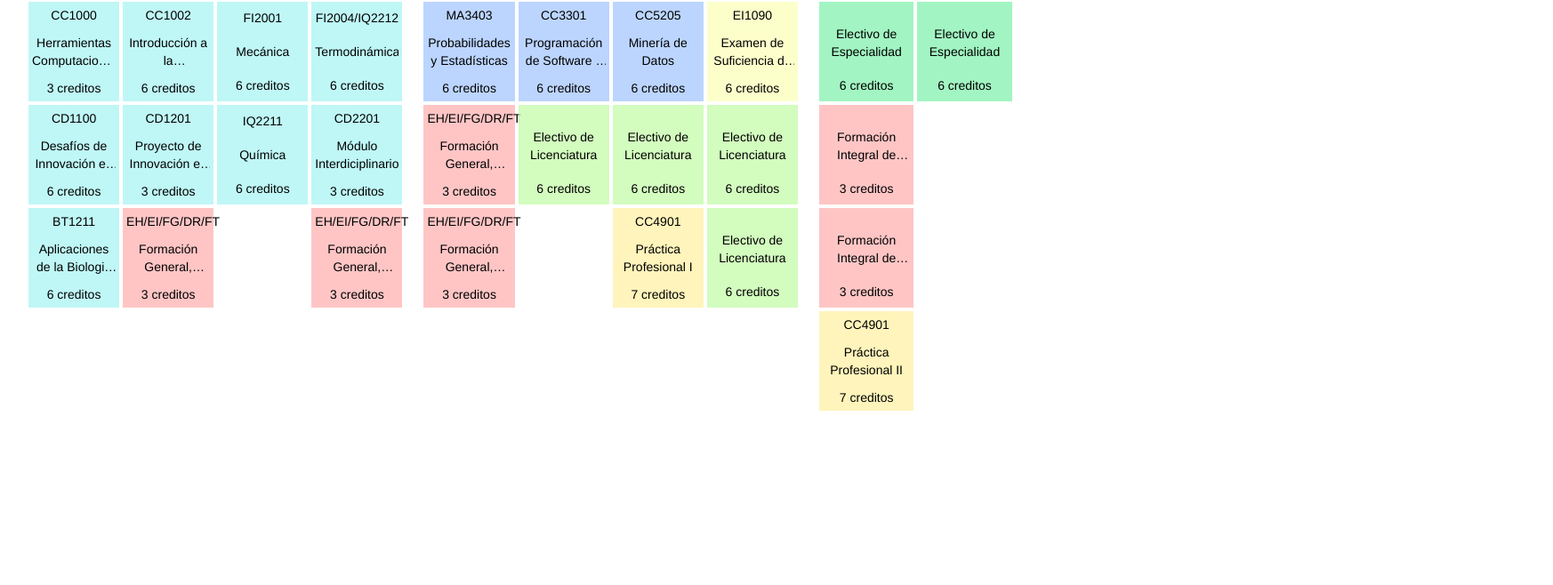
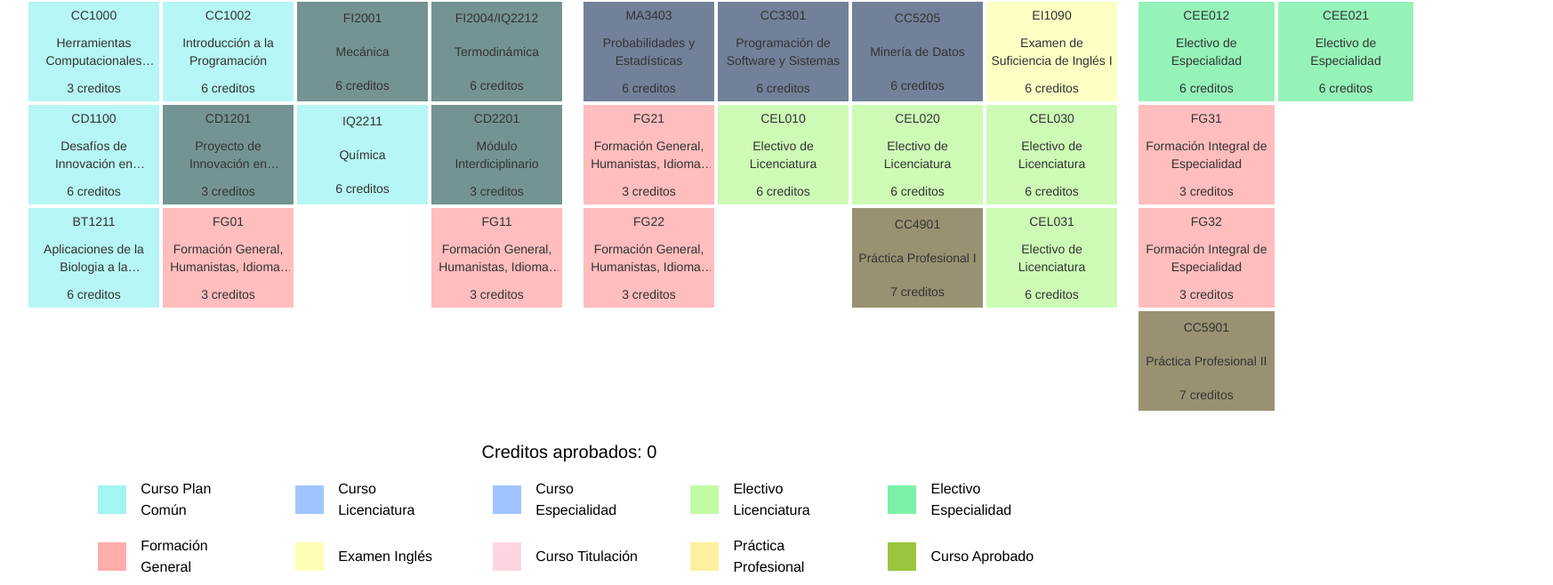
Before and after one commit to MikaGaete/MallaInteractivaICC, a React (Vite) app: page / in a window 1280 px wide. Shown: the part 534-1192 px from the top of the page at 89% size, 1746 px wide, since content can reach past the window. Before the commit the page ends 1028 px from the top, so only its background shows below. Built offline with nearby package versions, Linux system fonts and the light colour scheme; a web font is replaced by a local one.

Commit message:
Vanish Mode Version

```diff
--- /dev/null
+++ b/src/Components/ColorCard.jsx
@@ -0,0 +1,11 @@
+// eslint-disable-next-line react/prop-types
+export const ColorCard = ({type, full}) => {
+    return (
+        <div key={type} className={'w-full flex gap-2 justify-center items-center'}>
+            <div className={'w-[25%] flex justify-end'}>
+                <div className={`w-8 h-8 bg-${type}`}></div>
+            </div>
+            <p className={'w-[75%] text-start px-2'}>{full}</p>
+        </div>
+    )
+}
--- /dev/null
+++ b/src/Components/CourseCard.jsx
@@ -0,0 +1,35 @@
+import {useDispatch, useSelector} from "react-redux";
+import {useEffect, useState} from "react";
+import {updateApprovedCourses} from "../store/slices/dataSlice.js";
+
+// eslint-disable-next-line react/prop-types
+export const CourseCard = ({details}) => {
+    const {ApprovedCourses} = useSelector(state => state.data);
+    const dispatch = useDispatch();
+    const [unlocked, setUnlocked] = useState(false);
+    const [approved, setApproved] = useState(false);
+
+    const handleClick = (event) => {
+        if (!unlocked) return;
+        event.preventDefault();
+        dispatch(updateApprovedCourses({code: details[1], credits: details[2]}));
+        setApproved(!approved);
+    }
+
+    const checkUnlocked = (approvedCourses, preRequisites) => preRequisites.every(v => approvedCourses.includes(v));
+
+    useEffect(() => {
+        if (checkUnlocked(ApprovedCourses, details[4])) {
+            setUnlocked(true);
+        }
+        else setUnlocked(false);
+    }, [ApprovedCourses]);
+
+    return (
+        <div onClick={handleClick} className={`w-full h-28 flex flex-col justify-around text-sm text-center gap-0.5 px-1 opacity-80 ${unlocked ? 'hover:cursor-pointer brightness-100' : 'hover:cursor-default brightness-50' }  ${details[3] === 'PC' && !approved ? `bg-PC` : null} ${details[3] === 'ElecEsp' && !approved ? `bg-ElecEsp` : null} ${details[3] === 'Esp' && !approved ? `bg-Esp` : null} ${details[3] === 'ElecLic' && !approved ? `bg-ElecLic` : null} ${details[3] === 'Lic' && !approved ? `bg-Lic` : null} ${details[3] === 'FG' && !approved ? `bg-FG` : null} ${details[3] === 'IN' && !approved ? `bg-IN` : null} ${details[3] === 'TI' && !approved ? `bg-TI` : null} ${details[3] === 'PF' && !approved ? `bg-PF` : null} ${approved ? `bg-AP` : null} `} >
+            <div>{details[1]}</div>
+            <div className={'line-clamp-2'}>{details[0]}</div>
+            <div>{details[2]} creditos</div>
+        </div>
+    );
+}
--- a/src/FirstTimeSetUp.jsx
+++ b/src/Components/FirstTimeSetUp.jsx
@@ -1,6 +1,6 @@
 import {useDispatch} from "react-redux";
-import data from './data.json';
-import {updateCommonPlan, updateDegree, updateSpecialty} from "./store/slices/dataSlice.js";
+import data from '../Data/data.json';
+import {updateCommonPlan, updateDegree, updateSpecialty} from "../store/slices/dataSlice.js";
 import {useEffect} from "react";
 
 export const FirstTimeSetUp = () => {
@@ -15,7 +15,7 @@ export const FirstTimeSetUp = () => {
             else if (data[semesters[i]][0][3] === 'Lic') {
                 dispatch(updateDegree(data[semesters[i]]));
             }
-            else if (data[semesters[i]][0][3] === 'Esp') {
+            else if (data[semesters[i]][0][3] === 'Esp' || data[semesters[i]][0][3] === 'ElecEsp') {
                 dispatch(updateSpecialty(data[semesters[i]]));
             }
         }
--- a/src/CourseCard.jsx
+++ /dev/null
@@ -1,11 +0,0 @@
-// eslint-disable-next-line react/prop-types
-export const CourseCard = ({details}) => {
-
-    return (
-        <div className={`w-full h-28 flex flex-col justify-around text-sm text-center gap-0.5 px-1 bg-opacity-70 ${details[3] === 'PC' ? `bg-PC` : null} ${details[3] === 'ElecEsp' ? `bg-ElecEsp` : null} ${details[3] === 'Esp' ? `bg-Esp` : null} ${details[3] === 'ElecLic' ? `bg-ElecLic` : null} ${details[3] === 'Lic' ? `bg-Lic` : null} ${details[3] === 'FI' ? `bg-FI` : null} ${details[3] === 'IN' ? `bg-IN` : null} ${details[3] === 'TI' ? `bg-TI` : null} ${details[3] === 'PF' ? `bg-PF` : null} `} >
-            <div>{details[1]}</div>
-            <div className={'line-clamp-2'}>{details[0]}</div>
-            <div>{details[2]} creditos</div>
-        </div>
-    );
-}
--- /dev/null
+++ b/src/Data/colorData.json
@@ -0,0 +1,42 @@
+{
+  "PC": {
+    "color": "#A4F4F2",
+    "full": "Curso Plan Común"
+  },
+  "Lic": {
+    "color": "#A0C4FF",
+    "full": "Curso Licenciatura"
+  },
+  "Esp": {
+    "color": "#A0C4FF",
+    "full": "Curso Especialidad"
+  },
+  "ElecLic": {
+    "color": "#C1FBA4",
+    "full": "Electivo Licenciatura"
+  },
+  "ElecEsp": {
+    "color": "#7BF1A8",
+    "full": "Electivo Especialidad"
+  },
+  "FG": {
+    "color": "#FFADAD",
+    "full": "Formación General"
+  },
+  "IN": {
+    "color": "#FDFFB6",
+    "full": "Examen Inglés"
+  },
+  "TI": {
+    "color": "#FFD6E0",
+    "full": "Curso Titulación"
+  },
+  "PF": {
+    "color": "#FFEF9F",
+    "full": "Práctica Profesional"
+  },
+  "AP": {
+    "color": "#9BC53D",
+    "full": "Curso Aprobado"
+  }
+}
--- a/src/data.json
+++ b/src/Data/data.json
@@ -13,7 +13,7 @@
     ["Introducción a la Física Moderna", "FI1100", 6, "PC", ["FI1000", "MA1001", "MA1101"], "A"],
     ["Introducción a la Programación", "CC1002", 6, "PC", [], "A"],
     ["Proyecto de Innovación en Ingeniería y Ciencias", "CD1201", 3, "PC", ["CD1100"], "A"],
-    ["Formación General, Humanistas, Idiomas y Deportes", "EH/EI/FG/DR/FT", 3, "FI", [], "A"]
+    ["Formación General, Humanistas, Idiomas y Deportes", "FG01", 3, "FG", [], "A"]
   ],
   "s3": [
     ["Cálculo en Varias Variables", "MA2001", 6, "PC", ["MA1002", "MA1102"], "A"],
@@ -28,56 +28,56 @@
     ["Electromagnetismo", "FI2002", 6, "PC", ["MA2001", "MA2601", "FI2003"], "A"],
     ["Termodinámica", "FI2004/IQ2212", 6, "PC", ["IQ2211", "FI2001", "MA2001"], "A"],
     ["Módulo Interdiciplinario", "CD2201", 3, "PC", ["CD1201"], "A"],
-    ["Formación General, Humanistas, Idiomas y Deportes", "EH/EI/FG/DR/FT", 3, "FI", [], "A"]
+    ["Formación General, Humanistas, Idiomas y Deportes", "FG11", 3, "FG", [], "A"]
   ],
   "s5": [
     ["Algoritmos y Estructuras de Datos", "CC3001", 6, "Lic", ["CC1002"], "A"],
     ["Matemáticas Discretas para la Computación", "CC3101", 6, "Lic", ["MA1101", "CC1002"], "A"],
     ["Modelación y Computación Gráfica para Ingenierios", "CC3501", 6, "Lic", ["MA2001", "MA2601", "CC1002", "FI2001"], "A"],
     ["Probabilidades y Estadísticas", "MA3403", 6, "Lic", ["MA2001"], "A"],
-    ["Formación General, Humanistas, Idiomas y Deportes", "EH/EI/FG/DR/FT", 3, "FI", [], "A"],
-    ["Formación General, Humanistas, Idiomas y Deportes", "EH/EI/FG/DR/FT", 3, "FI", [], "A"]
+    ["Formación General, Humanistas, Idiomas y Deportes", "FG21", 3, "FG", [], "A"],
+    ["Formación General, Humanistas, Idiomas y Deportes", "FG22", 3, "FG", [], "A"]
   ],
   "s6": [
     ["Metodologías de Diseño y Programación", "CC3002", 6, "Lic", ["CC3001"], "A"],
     ["Teoría de la Computación", "CC3102", 6, "Lic", ["CC3101"], "A"],
     ["Bases de Datos", "CC3201", 6, "Lic", ["CC3001"], "A"],
     ["Programación de Software y Sistemas", "CC3301", 6, "Lic", ["CC3001"], "A"],
-    ["Electivo de Licenciatura", "", 6, "ElecLic", [], "A"]
+    ["Electivo de Licenciatura", "CEL010", 6, "ElecLic", [], "A"]
   ],
   "s7": [
     ["Diseño y Análisis de Algoritmos", "CC4102", 6, "Lic", ["MA3403", "CC3001", "CC3102"], "A"],
     ["Sistemas Operativos", "CC4302", 6, "Lic", ["CC3301"], "A"],
     ["Ingeniería de Software", "CC4401", 6, "Lic", ["CC3002", "CC3201"], "A"],
     ["Minería de Datos", "CC5205", 6, "Lic", ["CC3001"], "A"],
-    ["Electivo de Licenciatura", "", 6, "ElecLic", [], "A"],
+    ["Electivo de Licenciatura", "CEL020", 6, "ElecLic", [], "A"],
     ["Práctica Profesional I", "CC4901", 7, "PF", ["CC3002", "CC3201", "CC3301"], "A"]
   ],
   "s8": [
-    ["Lenguajes de Programación", "CC4102", 6, "Lic", ["CC3102"], "A"],
+    ["Lenguajes de Programación", "CC4101", 6, "Lic", ["CC3102"], "A"],
     ["Redes", "CC4303", 6, "Lic", ["CC4302"], "A"],
     ["Formulación, Evaluación y Gestión de Proyectos", "CC4402", 6, "Lic", ["CC4401", "IN2201", "CD2201"], "A"],
     ["Examen de Suficiencia de Inglés I", "EI1090", 6, "IN", [], "A"],
-    ["Electivo de Licenciatura", "", 6, "ElecLic", [], "A"],
-    ["Electivo de Licenciatura", "", 6, "ElecLic", [], "A"]
+    ["Electivo de Licenciatura", "CEL030", 6, "ElecLic", [], "A"],
+    ["Electivo de Licenciatura", "CEL031", 6, "ElecLic", [], "A"]
   ],
   "s9": [
     ["Núcleo Gestión para Ingenieros", "CC5601/CC5602", 6, "Esp", [], "A"],
-    ["Electivo de Especialidad", "", 6, "ElecEsp", [], "A"],
-    ["Electivo de Especialidad", "", 6, "ElecEsp", [], "A"],
-    ["Electivo de Especialidad", "", 6, "ElecEsp", [], "A"],
-    ["Formación Integral de Especialidad", "", 3, "FI", [], "A"],
-    ["Formación Integral de Especialidad", "", 3, "FI", [], "A"],
-    ["Práctica Profesional II", "CC4901", 7, "PF", ["CC4901", "CC4401", "CC4101"], "A"]
+    ["Electivo de Especialidad", "CEE010", 6, "ElecEsp", [], "A"],
+    ["Electivo de Especialidad", "CEE011", 6, "ElecEsp", [], "A"],
+    ["Electivo de Especialidad", "CEE012", 6, "ElecEsp", [], "A"],
+    ["Formación Integral de Especialidad", "FG31", 3, "FG", [], "A"],
+    ["Formación Integral de Especialidad", "FG32", 3, "FG", [], "A"],
+    ["Práctica Profesional II", "CC5901", 7, "PF", ["CC4901", "CC4401", "CC4101"], "A"]
   ],
   "s10": [
     ["Proyecto de Software", "CC5402", 12, "Esp", ["CC5205", "CC4402"], "A"],
     ["Introducción al Trabajo de Título", "CC6907", 6, "TI", ["CC4402"], "A"],
-    ["Electivo de Especialidad", "", 6, "ElecEsp", [], "A"],
-    ["Electivo de Especialidad", "", 6, "ElecEsp", [], "A"]
+    ["Electivo de Especialidad", "CEE020", 6, "ElecEsp", [], "A"],
+    ["Electivo de Especialidad", "CEE021", 6, "ElecEsp", [], "A"]
   ],
   "s11": [
-    ["Electivo de Especialidad", "", 6, "Esp", [], "A"],
+    ["Electivo de Especialidad", "CEE030", 6, "ElecEsp", [], "A"],
     ["Trabajo de Título", "CC6919", 24, "TI", ["CC6907"], "A"],
     ["Examen de Suficiencia de Inglés I", "EI2090", 6, "IN", [], "A"]
   ]
--- a/src/Malla.jsx
+++ b/src/Pages/Malla.jsx
@@ -1,55 +1,61 @@
-import {FirstTimeSetUp} from "./FirstTimeSetUp.jsx";
+import {FirstTimeSetUp} from "../Components/FirstTimeSetUp.jsx";
 import {useSelector} from "react-redux";
-import {CourseCard} from "./CourseCard.jsx";
+import {CourseCard} from "../Components/CourseCard.jsx";
+import colorData from '../Data/colorData.json';
+import {ColorCard} from "../Components/ColorCard.jsx";
 
 export const Malla = () => {
     FirstTimeSetUp();
-    const {CommonPlan, Degree, Specialty} = useSelector(state => state.data);
+    const {CommonPlan, Degree, Specialty, ApprovedCredits} = useSelector(state => state.data);
+    const types = Object.keys(colorData);
 
     return (
         <div className={'w-full min-h-full'}>
             <div className={'flex flex-col items-center m-8 gap-8'}>
                 <h1 className={'text-center text-3xl'}>Malla Ingeniería Civil en Computación</h1>
                 <div className={'flex gap-6 w-full'}>
-                    <div className={'w-[36%]'}>
+                    <div className={'w-[36%] min-w-[600px]'}>
                         <h2 className={'text-center bg-[#BAD7F2] py-3 mb-4'}>Plan Común</h2>
                         <div className={'grid grid-cols-4 gap-1'}>
                             {CommonPlan.map((semester, index) => {
+                                const idx = index + 1;
                                 return (
                                     <div key={index}>
-                                        <h3 className={'text-center'}>{index + 1}</h3>
+                                        <h3 className={'text-center'}>{idx}</h3>
                                         <div className={'flex flex-col gap-1'}>
-                                            {semester.map((course) => <CourseCard key={course[0]} details={course} />)}
+                                            {semester.map((course, index) => <CourseCard key={idx+"|"+index} details={course} />)}
                                         </div>
                                     </div>
                                 )
                             })}
                         </div>
                     </div>
-                    <div className={'w-[36%]'}>
+                    <div className={'w-[36%] min-w-[600px]'}>
                         <h2 className={'text-center bg-[#BAD7F2] py-3 mb-4'}>Licenciatura</h2>
                         <div className={'grid grid-cols-4 gap-1'}>
                             {Degree.map((semester, index) => {
+                                const idx = index + CommonPlan.length + 1;
                                 return (
                                     <div key={index}>
-                                        <h3 className={'text-center'}>{index + CommonPlan.length + 1}</h3>
+                                        <h3 className={'text-center'}>{idx}</h3>
                                         <div className={'flex flex-col gap-1'}>
-                                            {semester.map((course) => <CourseCard key={course[0]} details={course} />)}
+                                            {semester.map((course, index) => <CourseCard key={idx+"|"+index} details={course} />)}
                                         </div>
                                     </div>
                                 )
                             })}
                         </div>
                     </div>
-                    <div className={'w-[28%]'}>
+                    <div className={'w-[28%]  min-w-[466px]'}>
                         <h2 className={'text-center bg-[#BAD7F2] py-3 mb-4'}>Especialidad</h2>
                         <div className={'grid grid-cols-3 gap-1'}>
                             {Specialty.map((semester, index) => {
+                                const idx = index + CommonPlan.length + Degree.length + 1;
                                 return (
                                     <div key={index}>
-                                        <h3 className={'text-center'}>{index + CommonPlan.length + Degree.length + 1}</h3>
+                                        <h3 className={'text-center'}>{idx}</h3>
                                         <div className={'flex flex-col gap-1'}>
-                                            {semester.map((course) => <CourseCard key={course[0]} details={course} />)}
+                                            {semester.map((course, index) => <CourseCard key={idx+"|"+index} details={course} />)}
                                         </div>
                                     </div>
                                 )
@@ -57,8 +63,13 @@ export const Malla = () => {
                         </div>
                     </div>
                 </div>
+                <div className={'flex flex-col items-center w-full gap-4'}>
+                    <p className={'text-xl'}>Creditos aprobados: {ApprovedCredits}</p>
+                    <div className={'grid grid-cols-5 w-[90%] gap-4 justify-items-center'}>
+                        {types.map((type) => <ColorCard key={type} type={type} {...colorData[type]}/>)}
+                    </div>
+                </div>
             </div>
         </div>
-
     );
 }
--- a/src/main.jsx
+++ b/src/main.jsx
@@ -1,6 +1,6 @@
 import ReactDOM from 'react-dom/client'
 import './index.css'
-import {Malla} from "./Malla.jsx";
+import {Malla} from "./Pages/Malla.jsx";
 import {Provider} from "react-redux";
 import {store} from "./store/store.js";
 
--- a/tailwind.config.js
+++ b/tailwind.config.js
@@ -1,4 +1,5 @@
 /** @type {import('tailwindcss').Config} */
+
 export default {
   content: [
     "./index.html",
@@ -12,10 +13,11 @@ export default {
       "Esp": "#A0C4FF",
       "ElecLic": "#C1FBA4",
       "ElecEsp": "#7BF1A8",
-      "FI": "#FFADAD",
+      "FG": "#FFADAD",
       "IN": "#FDFFB6",
       "TI": "#FFD6E0",
-      "PF": "#FFEF9F"
+      "PF": "#FFEF9F",
+      "AP": "#9BC53D"
     }
   },
   plugins: [],
```
Also changed, not shown: src/colorData.json (deleted, +0 -7 lines), src/store/slices/dataSlice.js (+15 -1 lines).
